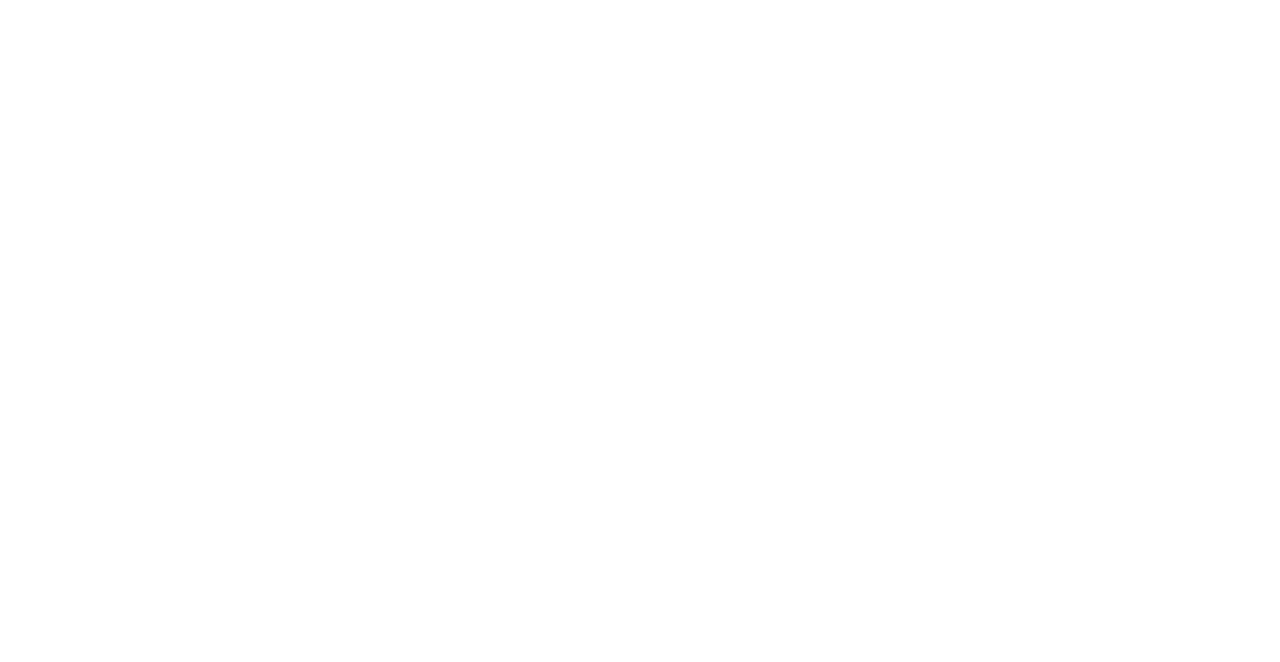
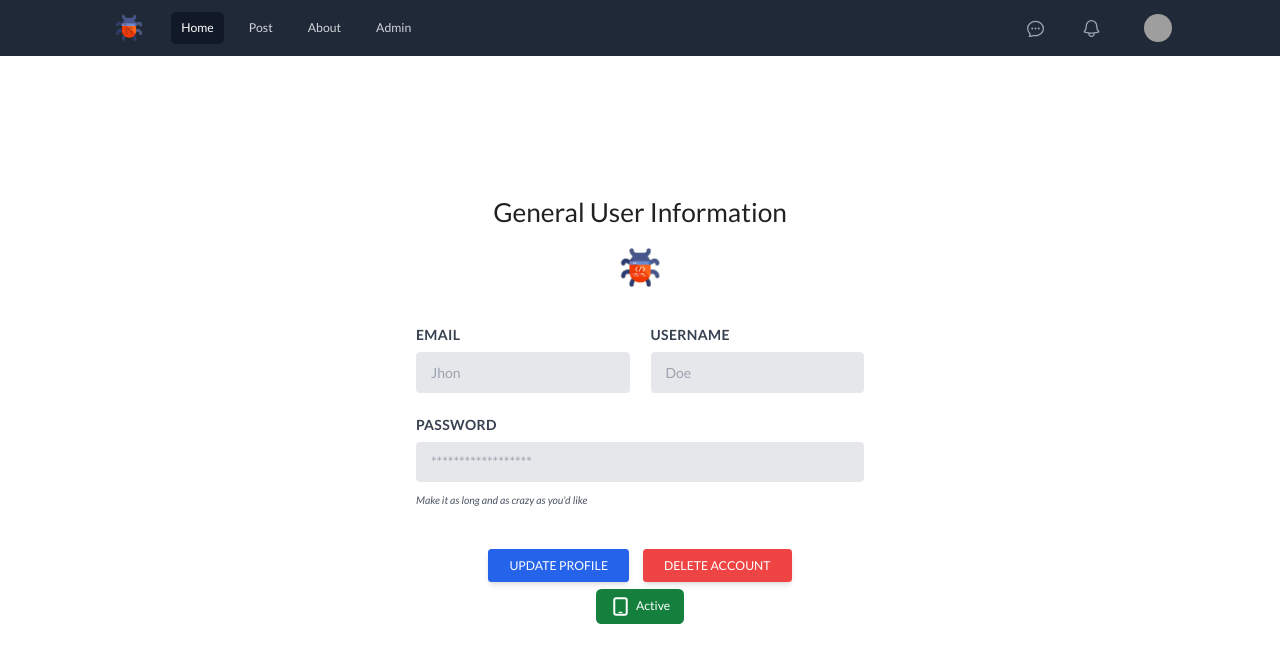
Before and after one commit to The-Debuggerz/SMA, a React (Vite) app in the folder client/: page /settings in a window 1280 px wide. Before the commit this address had no page. Shown: the top 662 px of the page. Built offline with nearby package versions, Linux system fonts and the light colour scheme; grey boxes are pictures that could not be loaded; the HTML template or start-up script is replaced by a standard one.

Commit message:
Create Settings Page

```diff
--- a/client/src/App.jsx
+++ b/client/src/App.jsx
@@ -11,6 +11,7 @@
 import ChatPage from './components/ChatPage/ChatPage';
 import ForgotPasswordPage from './components/ForgotPasswordPage/ForgotPasswordPage';
 import './App.css';
+import Settings from './components/Settings/Settings';
 
 function App() {
   return (
@@ -26,6 +27,7 @@
           <Route path='profile' element={<Profile />} />
           <Route path='chatPage' element={<ChatPage />} />
           <Route path='forgotPassword' element={<ForgotPasswordPage />} />
+          <Route path='settings' element={<Settings />} />
         </Route>
       </Routes>
     </>
--- a/client/src/components/Navbar/Navbar.jsx
+++ b/client/src/components/Navbar/Navbar.jsx
@@ -131,7 +131,7 @@
                         <Menu.Item>
                           {({ active }) => (
                             <a
-                              href='#'
+                              href='/settings'
                               className={classNames(
                                 active ? 'bg-gray-100' : '',
                                 'block px-4 py-2 text-sm text-gray-700'
--- a/client/src/components/Settings/Settings.jsx
+++ b/client/src/components/Settings/Settings.jsx
@@ -1,7 +1,105 @@
 import React from 'react';
+import logo from '../Logo/logo.png';
+const Settings = () => {
+  return (
+    <div className='flex justify-center mt-40'>
+      <form className='w-full max-w-lg'>
+        <div className='flex justify-center pb-5 text-3xl'>
+          <h2>General User Information</h2>
+        </div>
+        <div className='mb-10'>
+          <img className='mx-auto h-12 w-auto' src={logo} alt='SMA Logo' />
+        </div>
 
-const Settings = () => {
-  return <div>settings</div>;
+        <div className='flex flex-wrap -mx-3 mb-6'>
+          <div className='w-full md:w-1/2 px-3 mb-6 md:mb-0'>
+            <label
+              className='block uppercase tracking-wide text-gray-700 text-base font-bold mb-2'
+              for='grid-first-name'
+            >
+              Email
+            </label>
+            <input
+              className='appearance-none block w-full bg-gray-200 text-gray-700 border border-gray-200 rounded py-3 px-4 leading-tight focus:outline-none focus:bg-white focus:border-gray-500'
+              id='grid-last-name'
+              type='email'
+              placeholder='Jhon'
+            />
+          </div>
+          <div className='w-full md:w-1/2 px-3'>
+            <label
+              className='block uppercase tracking-wide text-gray-700 text-base font-bold mb-2'
+              for='grid-last-name'
+            >
+              Username
+            </label>
+            <input
+              className='appearance-none block w-full bg-gray-200 text-gray-700 border border-gray-200 rounded py-3 px-4 leading-tight focus:outline-none focus:bg-white focus:border-gray-500'
+              id='grid-last-name'
+              type='text'
+              placeholder='Doe'
+            />
+          </div>
+        </div>
+        <div className='flex flex-wrap -mx-3 mb-6'>
+          <div className='w-full px-3'>
+            <label
+              className='block uppercase tracking-wide text-gray-700 text-base font-bold mb-2'
+              for='grid-password'
+            >
+              Password
+            </label>
+            <input
+              className='appearance-none block w-full bg-gray-200 text-gray-700 border border-gray-200 rounded py-3 px-4 mb-3 leading-tight focus:outline-none focus:bg-white focus:border-gray-500'
+              id='grid-password'
+              type='password'
+              placeholder='******************'
+            />
+            <p className='text-gray-600 text-xs italic'>
+              Make it as long and as crazy as you'd like
+            </p>
+          </div>
+        </div>
+        <div class='flex mt-10 justify-center '>
+          <div className='p-2'>
+            <button
+              type='button'
+              class='inline-block px-6 py-2.5 bg-blue-600 text-white font-medium text-sm leading-tight uppercase rounded shadow-md hover:bg-blue-700 hover:shadow-lg focus:bg-blue-700 focus:shadow-lg focus:outline-none focus:ring-0 active:bg-blue-800 active:shadow-lg transition duration-150 ease-in-out'
+            >
+              Update Profile
+            </button>
+          </div>
+
+          <div className='p-2'>
+            <button
+              type='button'
+              class='inline-block px-6 py-2.5 bg-red-500 text-white font-medium text-sm leading-tight uppercase rounded shadow-md hover:bg-red-600 hover:shadow-lg focus:bg-red-600 focus:shadow-lg focus:outline-none focus:ring-0 active:bg-red-700 active:shadow-lg transition duration-150 ease-in-out'
+            >
+              Delete Account
+            </button>
+          </div>
+        </div>
+        <div className='flex justify-center'>
+          <button class='inline-flex items-center  px-4 py-2 bg- bg-green-700 hover:bg text-white text-sm font-medium rounded-md'>
+            <svg
+              xmlns='http://www.w3.org/2000/svg'
+              viewBox='0 0 24 24'
+              fill='currentColor'
+              class='w-6 h-6 mr-1.5'
+            >
+              <path d='M10.5 18a.75.75 0 000 1.5h3a.75.75 0 000-1.5h-3z' />
+              <path
+                fill-rule='evenodd'
+                d='M7.125 1.5A3.375 3.375 0 003.75 4.875v14.25A3.375 3.375 0 007.125 22.5h9.75a3.375 3.375 0 003.375-3.375V4.875A3.375 3.375 0 0016.875 1.5h-9.75zM6 4.875c0-.621.504-1.125 1.125-1.125h9.75c.621 0 1.125.504 1.125 1.125v14.25c0 .621-.504 1.125-1.125 1.125h-9.75A1.125 1.125 0 016 19.125V4.875z'
+                clip-rule='evenodd'
+              />
+            </svg>
+            Active
+          </button>
+        </div>
+      </form>
+    </div>
+  );
 };
 
 export default Settings;
```
